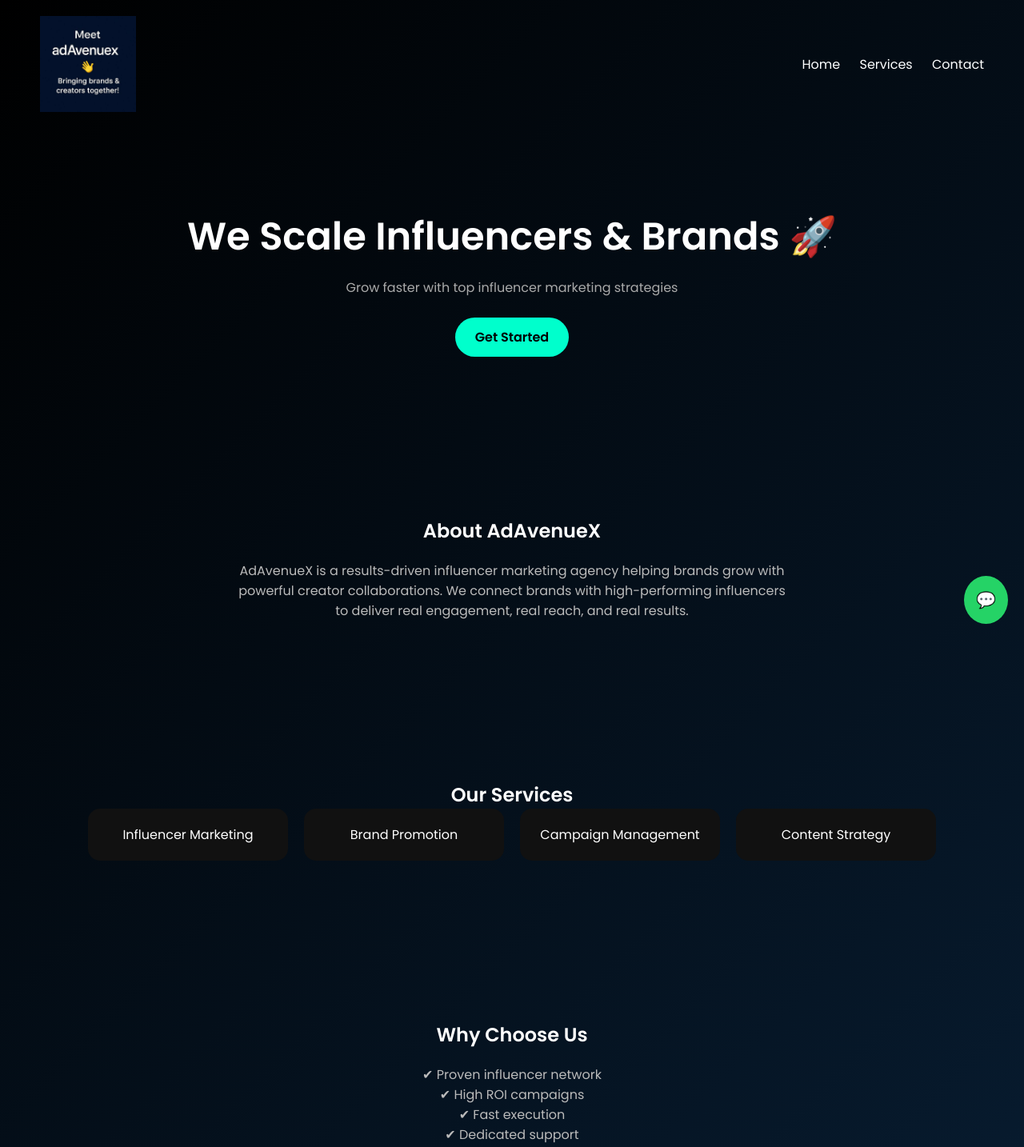
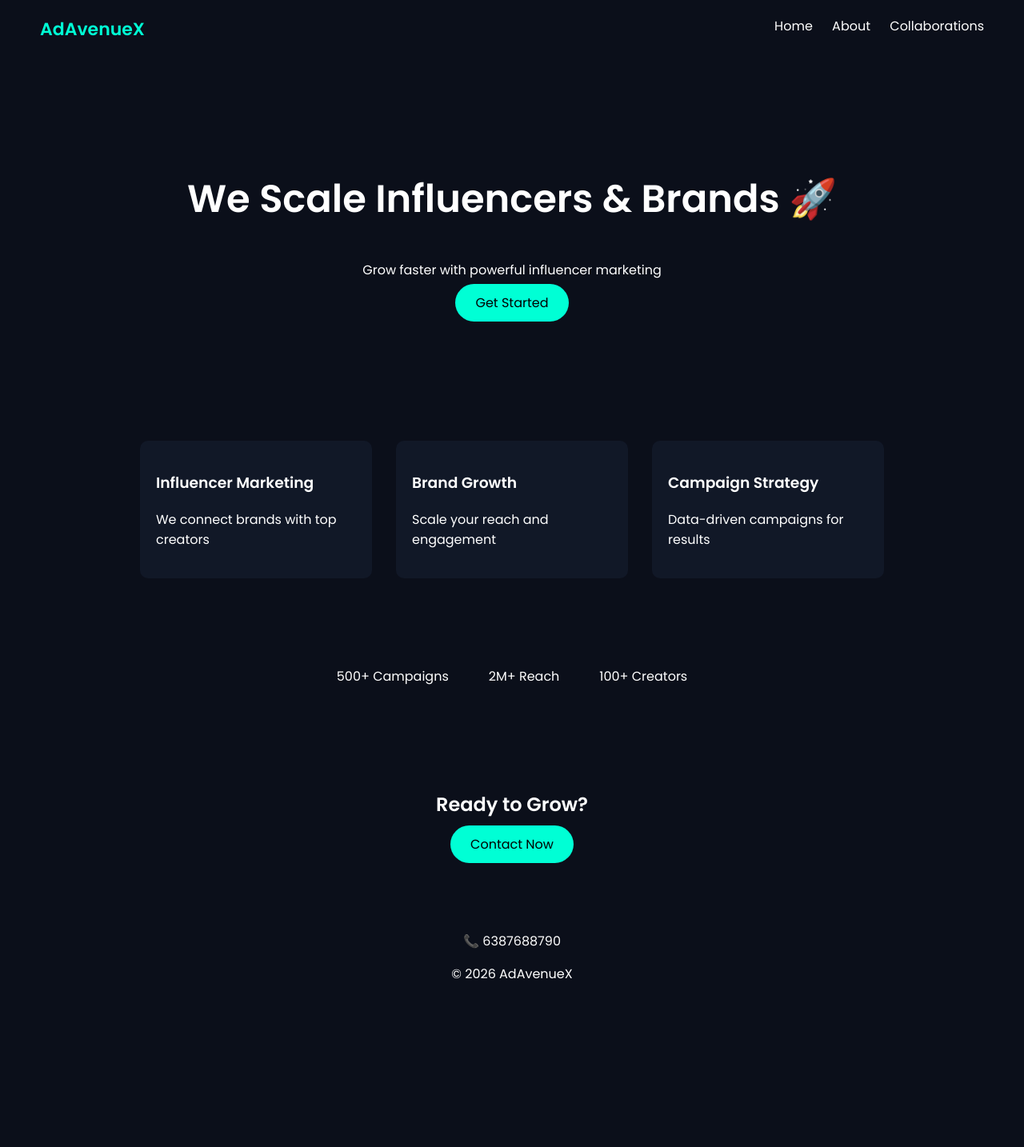
Before and after one commit to AdavenueX/adavenuex-website, a plain HTML site: page index.html in a window 1280 px wide. Shown: the top 1434 px of the page at 80% size. After the commit the page ends 1266 px from the top, so only its background shows below. Drawn offline with Linux system fonts and the light colour scheme.

Commit message:
Update index.html

```diff
--- a/index.html
+++ b/index.html
@@ -8,122 +8,78 @@
 <link href="https://fonts.googleapis.com/css2?family=Poppins:wght@300;400;600&display=swap" rel="stylesheet">
 
 <style>
-*{
+body{
   margin:0;
-  padding:0;
-  box-sizing:border-box;
-  font-family:'Poppins',sans-serif;
-}
-
-body{
-  background: linear-gradient(135deg,#000000,#0a2540);
+  font-family:Poppins;
+  background:#0b0f1a;
   color:white;
 }
 
+/* HEADER */
 header{
   display:flex;
   justify-content:space-between;
-  align-items:center;
   padding:20px 50px;
 }
-
-header img{
-  width:120px;
+.logo{
+  font-size:22px;
+  font-weight:600;
+  color:#00ffd5;
 }
-
 nav a{
+  margin-left:20px;
   color:white;
-  margin-left:20px;
   text-decoration:none;
 }
 
-section{
+/* HERO */
+.hero{
+  text-align:center;
   padding:100px 20px;
-  text-align:center;
 }
-
-/* HERO */
 .hero h1{
   font-size:48px;
 }
-
-.hero p{
-  margin-top:15px;
-  color:#aaa;
+.btn{
+  background:#00ffd5;
+  padding:12px 25px;
+  border-radius:25px;
+  color:black;
+  text-decoration:none;
 }
 
-.btn{
-  display:inline-block;
-  margin-top:25px;
-  padding:12px 25px;
-  background:#00ffcc;
-  color:black;
-  border-radius:25px;
-  text-decoration:none;
-  font-weight:600;
-  transition:0.3s;
-}
-
-.btn:hover{
-  transform:scale(1.05);
-}
-
-/* CARDS */
-.cards{
+/* SERVICES */
+.services{
   display:flex;
   justify-content:center;
-  gap:20px;
-  flex-wrap:wrap;
+  gap:30px;
+  padding:60px 20px;
 }
-
 .card{
-  background:#111;
+  background:#111827;
   padding:20px;
-  border-radius:15px;
+  border-radius:10px;
   width:250px;
-  transition:0.3s;
-}
-
-.card:hover{
-  transform:translateY(-10px);
 }
 
 /* STATS */
 .stats{
   display:flex;
   justify-content:center;
-  gap:40px;
-  flex-wrap:wrap;
+  gap:50px;
+  padding:50px;
 }
 
-.stats div{
-  font-size:24px;
-}
-
-/* TESTIMONIAL */
-.testimonial{
-  max-width:600px;
-  margin:auto;
-  color:#ccc;
+/* CTA */
+.cta{
+  text-align:center;
+  padding:60px;
 }
 
 /* FOOTER */
 footer{
-  padding:50px;
-  background:#000;
-}
-
-/* FLOATING WHATSAPP */
-.whatsapp{
-  position:fixed;
-  bottom:20px;
-  right:20px;
-  background:#25D366;
-  color:white;
-  padding:15px;
-  border-radius:50%;
-  text-decoration:none;
-  font-size:20px;
+  text-align:center;
+  padding:20px;
 }
 </style>
 </head>
@@ -131,85 +87,50 @@
 <body>
 
 <header>
-  <img src="logo.png" alt="logo">
+  <div class="logo">AdAvenueX</div>
   <nav>
-    <a href="#">Home</a>
-    <a href="#">Services</a>
-    <a href="#">Contact</a>
+    <a href="index.html">Home</a>
+    <a href="about.html">About</a>
+    <a href="collaborations.html">Collaborations</a>
   </nav>
 </header>
 
-<!-- HERO -->
 <section class="hero">
   <h1>We Scale Influencers & Brands 🚀</h1>
-  <p>Grow faster with top influencer marketing strategies</p>
+  <p>Grow faster with powerful influencer marketing</p>
   <a class="btn" href="https://wa.me/916387688790">Get Started</a>
 </section>
 
-<!-- ABOUT -->
-<section>
-  <h2>About AdAvenueX</h2>
-  <p style="max-width:700px;margin:auto;margin-top:20px;color:#bbb;">
-    AdAvenueX is a results-driven influencer marketing agency helping brands grow with powerful creator collaborations.
-    We connect brands with high-performing influencers to deliver real engagement, real reach, and real results.
-  </p>
-</section>
-<!-- ABOUT -->
-
-<!-- SERVICES -->
-<section>
-  <h2>Our Services</h2>
-  <div class="cards">
-    <div class="card">Influencer Marketing</div>
-    <div class="card">Brand Promotion</div>
-    <div class="card">Campaign Management</div>
-    <div class="card">Content Strategy</div>
+<section class="services">
+  <div class="card">
+    <h3>Influencer Marketing</h3>
+    <p>We connect brands with top creators</p>
+  </div>
+  <div class="card">
+    <h3>Brand Growth</h3>
+    <p>Scale your reach and engagement</p>
+  </div>
+  <div class="card">
+    <h3>Campaign Strategy</h3>
+    <p>Data-driven campaigns for results</p>
   </div>
 </section>
 
-<!-- WHY US -->
-<section>
-  <h2>Why Choose Us</h2>
-  <p style="margin-top:20px;color:#bbb;">
-    ✔ Proven influencer network <br>
-    ✔ High ROI campaigns <br>
-    ✔ Fast execution <br>
-    ✔ Dedicated support
-  </p>
+<section class="stats">
+  <div>500+ Campaigns</div>
+  <div>2M+ Reach</div>
+  <div>100+ Creators</div>
 </section>
 
-<!-- STATS -->
-<section>
-  <h2>Our Impact</h2>
-  <div class="stats">
-    <div>500+ Campaigns</div>
-    <div>2M+ Reach</div>
-    <div>100+ Creators</div>
-  </div>
+<section class="cta">
+  <h2>Ready to Grow?</h2>
+  <a class="btn" href="https://wa.me/916387688790">Contact Now</a>
 </section>
 
-<!-- TESTIMONIAL -->
-<section>
-  <h2>Client Feedback</h2>
-  <p class="testimonial">
-    "AdAvenueX helped us scale our brand massively. Highly recommended!"
-  </p>
-</section>
-
-<!-- CTA -->
-<section>
-  <h2>Ready to Grow?</h2>
-  <a class="btn" href="https://wa.me/916387688790">Contact on WhatsApp</a>
-</section>
-
-<!-- FOOTER -->
 <footer>
   <p>📞 6387688790</p>
-  <p>AdAvenueX © 2026</p>
+  <p>© 2026 AdAvenueX</p>
 </footer>
-
-<!-- FLOATING BUTTON -->
-<a class="whatsapp" href="https://wa.me/916387688790">💬</a>
 
 </body>
 </html>
```
